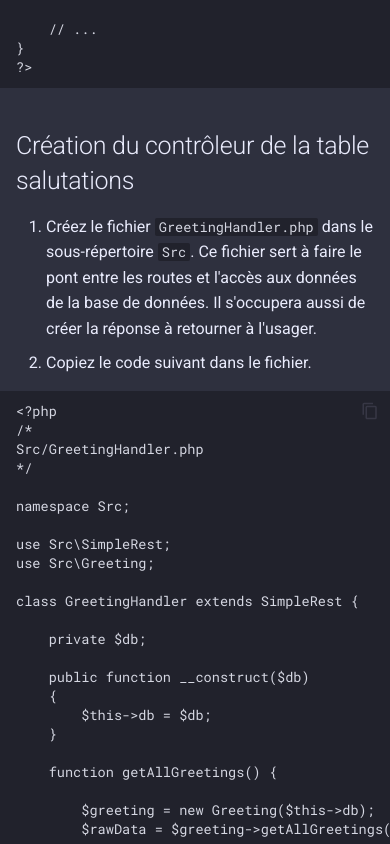
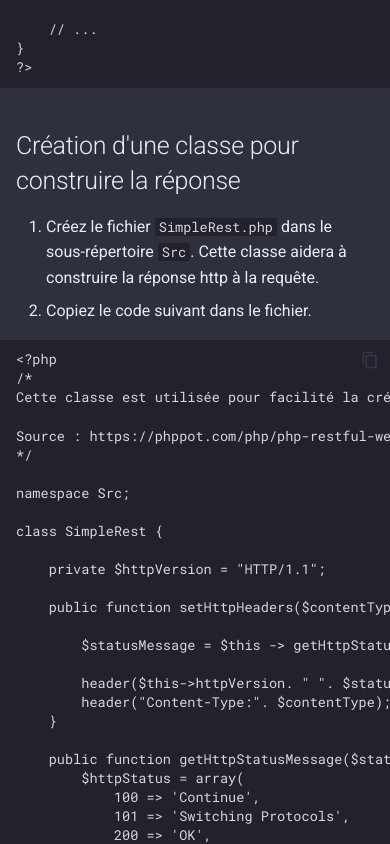
Before and after one commit to ServiceWeb-H2022/ServiceWeb-H2022.github.io, a plain HTML site: page exercices/03_hello_world_api/index.html in a window 390 px wide. Shown: the part 5864-6708 px from the top of the page. Drawn offline with Linux system fonts and the light colour scheme.

Commit message:
maj exercice 03

```diff
--- a/exercices/03_hello_world_api/index.html
+++ b/exercices/03_hello_world_api/index.html
@@ -465,6 +465,13 @@
 </li>
 
         <li class="md-nav__item">
+  <a href="#creation-dune-classe-pour-construire-la-reponse" class="md-nav__link">
+    Création d'une classe pour construire la réponse
+  </a>
+
+</li>
+
+        <li class="md-nav__item">
   <a href="#creation-du-controleur-de-la-table-salutations" class="md-nav__link">
     Création du contrôleur de la table salutations
   </a>
@@ -606,6 +613,13 @@
         <li class="md-nav__item">
   <a href="#creation-de-la-porte-dentree" class="md-nav__link">
     Création de la "porte d'entrée"
+  </a>
+
+</li>
+
+        <li class="md-nav__item">
+  <a href="#creation-dune-classe-pour-construire-la-reponse" class="md-nav__link">
+    Création d'une classe pour construire la réponse
   </a>
 
 </li>
@@ -862,11 +876,85 @@ switch($view){
 
     case &quot;all&quot;:
         // Pour le endpoint /greetings/list
-        $mobileRestHandler = new GreetingRestHandler($dbConnection);
+        $mobileRestHandler = new GreetingHandler($dbConnection);
         $mobileRestHandler-&gt;getAllGreetings();
         break;
 
     // ...
+}
+?&gt;
+</code></pre>
+<h2 id="creation-dune-classe-pour-construire-la-reponse">Création d'une classe pour construire la réponse</h2>
+<ol>
+<li>Créez le fichier <code>SimpleRest.php</code> dans le sous-répertoire <code>Src</code>. Cette classe aidera à construire la réponse http à la requête.</li>
+<li>Copiez le code suivant dans le fichier.</li>
+</ol>
+<pre><code class="language-php">&lt;?php
+/*
+Cette classe est utilisée pour facilité la création de l'entête http de la réponse
+
+Source : https://phppot.com/php/php-restful-web-service/
+*/
+
+namespace Src;
+
+class SimpleRest {
+
+    private $httpVersion = &quot;HTTP/1.1&quot;;
+
+    public function setHttpHeaders($contentType, $statusCode){
+
+        $statusMessage = $this -&gt; getHttpStatusMessage($statusCode);
+
+        header($this-&gt;httpVersion. &quot; &quot;. $statusCode .&quot; &quot;. $statusMessage);
+        header(&quot;Content-Type:&quot;. $contentType);
+    }
+
+    public function getHttpStatusMessage($statusCode){
+        $httpStatus = array(
+            100 =&gt; 'Continue',
+            101 =&gt; 'Switching Protocols',
+            200 =&gt; 'OK',
+            201 =&gt; 'Created',
+            202 =&gt; 'Accepted',
+            203 =&gt; 'Non-Authoritative Information',
+            204 =&gt; 'No Content',
+            205 =&gt; 'Reset Content',
+            206 =&gt; 'Partial Content',
+            300 =&gt; 'Multiple Choices',
+            301 =&gt; 'Moved Permanently',
+            302 =&gt; 'Found',
+            303 =&gt; 'See Other',
+            304 =&gt; 'Not Modified',
+            305 =&gt; 'Use Proxy',
+            306 =&gt; '(Unused)',
+            307 =&gt; 'Temporary Redirect',
+            400 =&gt; 'Bad Request',
+            401 =&gt; 'Unauthorized',
+            402 =&gt; 'Payment Required',
+            403 =&gt; 'Forbidden',
+            404 =&gt; 'Not Found',
+            405 =&gt; 'Method Not Allowed',
+            406 =&gt; 'Not Acceptable',
+            407 =&gt; 'Proxy Authentication Required',
+            408 =&gt; 'Request Timeout',
+            409 =&gt; 'Conflict',
+            410 =&gt; 'Gone',
+            411 =&gt; 'Length Required',
+            412 =&gt; 'Precondition Failed',
+            413 =&gt; 'Request Entity Too Large',
+            414 =&gt; 'Request-URI Too Long',
+            415 =&gt; 'Unsupported Media Type',
+            416 =&gt; 'Requested Range Not Satisfiable',
+            417 =&gt; 'Expectation Failed',
+            500 =&gt; 'Internal Server Error',
+            501 =&gt; 'Not Implemented',
+            502 =&gt; 'Bad Gateway',
+            503 =&gt; 'Service Unavailable',
+            504 =&gt; 'Gateway Timeout',
+            505 =&gt; 'HTTP Version Not Supported');
+        return ($httpStatus[$statusCode]) ? $httpStatus[$statusCode] : $httpStatus[500];
+    }
 }
 ?&gt;
 </code></pre>
```
Also changed, not shown: search/search_index.json (+1 -1 lines), sitemap.xml (+6 -6 lines), 1 other file.
